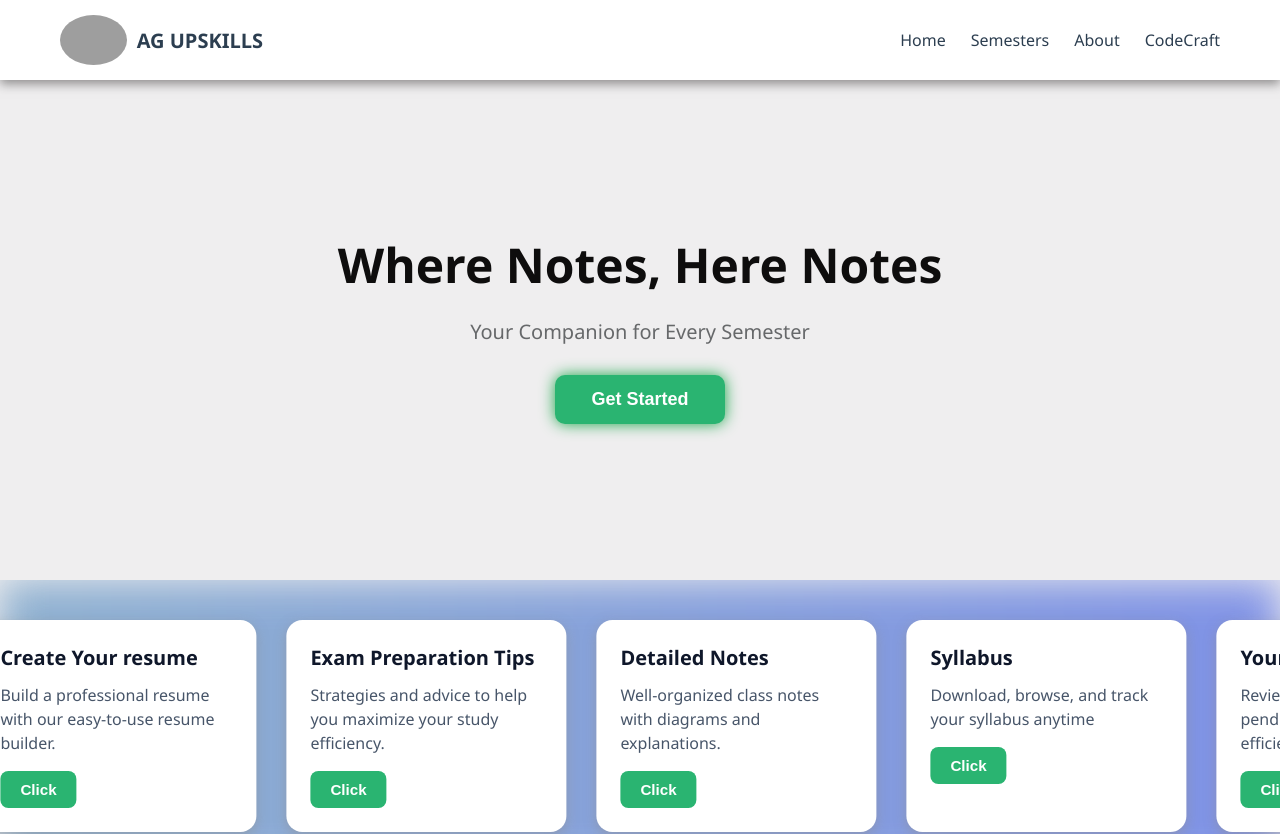
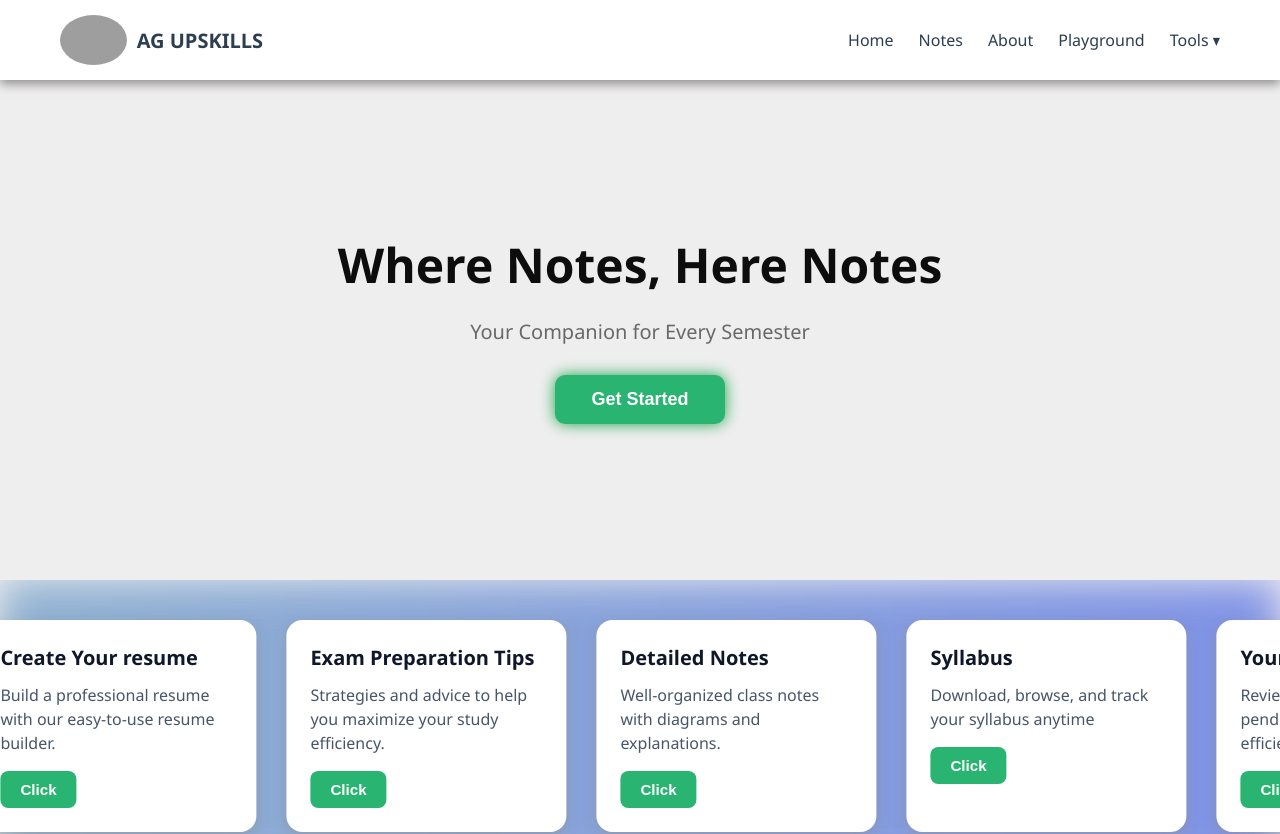
Before and after one commit to Ankita-Gupta2004/AG-Upskill, a React (Create React App) app: page / in a window 1280 px wide. Shown: the top 834 px of the page. Built offline with nearby package versions, Linux system fonts and the light colour scheme; grey boxes are pictures that could not be loaded; the HTML template or start-up script is replaced by a standard one.

Commit message:
updated navbar

```diff
--- a/src/components/header.css
+++ b/src/components/header.css
@@ -25,8 +25,7 @@
 .logo-img {
   height: 50px;
   object-fit: contain;
-    border-radius: 50%;
-
+  border-radius: 50%;
 }
 .logo h6 {
   font-size: 20px;
@@ -43,22 +42,58 @@
   padding: 0;
 }
 
-.navbar .nav-links li a {
+.navbar .nav-links li a,
+.navbar .nav-links li span {
   text-decoration: none;
   color: #2c3e50;
   font-size: 16px;
   font-weight: 500;
   transition: color 0.3s ease;
+  cursor: pointer;
 }
 
-.navbar .nav-links li a:hover {
+.navbar .nav-links li a:hover,
+.navbar .nav-links li span:hover {
   color: #1abc9c;
 }
 
-.account-icon {
-  font-size: 22px;
-  cursor: pointer;
+/* Dropdown Styles */
+.navbar .nav-links .dropdown {
+  position: relative;
+}
+
+.navbar .nav-links .dropdown-menu {
+  position: absolute;
+  top: 100%;
+  left: 0;
+  background-color: #ffffff;
+  box-shadow: 0 4px 15px rgba(0, 0, 0, 0.1);
+  list-style: none;
+  padding: 10px 0;
+  border-radius: 8px;
+  min-width: 140px;
+  display: none; /* Hidden by default */
+  z-index: 100;
+}
+
+.navbar .nav-links .dropdown-menu li {
+  padding: 8px 20px;
+}
+
+.navbar .nav-links .dropdown-menu li a {
   color: #2c3e50;
+  font-weight: 500;
+}
+
+.navbar .nav-links .dropdown-menu li a:hover {
+  color: #1abc9c;
+}
+
+/* Show dropdown on hover (desktop) */
+@media screen and (min-width: 769px) {
+  .navbar .nav-links .dropdown:hover .dropdown-menu {
+    display: block;
+  }
 }
 
 /* Mobile Menu */
@@ -84,6 +119,7 @@
     box-shadow: 0 4px 15px rgba(0, 0, 0, 0.1);
     transform: translateX(100%);
     transition: transform 0.3s ease-in-out;
+    flex-direction: column;
   }
 
   .navbar.active {
@@ -95,4 +131,19 @@
     padding: 20px;
     gap: 15px;
   }
+
+  /* Mobile dropdown toggle */
+  .navbar .nav-links .dropdown-menu {
+    position: relative;
+    top: 0;
+    left: 0;
+    box-shadow: none;
+    display: none;
+    padding-left: 15px;
+  }
+
+  .navbar .nav-links .dropdown.active .dropdown-menu {
+    display: flex;
+    flex-direction: column;
+  }
 }
--- a/src/components/header.js
+++ b/src/components/header.js
@@ -1,17 +1,22 @@
 import { useState } from "react";
-import {  FaBars } from "react-icons/fa";
+import { FaBars } from "react-icons/fa";
 import "./header.css";
 
-function Header({ onStartClick, onCodeClick }) {
+function Header({ onStartClick }) {
   const [menuOpen, setMenuOpen] = useState(false);
+  const [toolsOpen, setToolsOpen] = useState(false);
 
   const toggleMenu = () => {
     setMenuOpen((prev) => !prev);
   };
 
+  const toggleTools = () => {
+    setToolsOpen((prev) => !prev);
+  };
+
   return (
-    <div className="header-container">
-      <header className="header">
+    <header className="header-container">
+      <div className="header">
         <div className="logo">
           <img src="/logo2.png" alt="Logo" className="logo-img" />
           <h6>AG UPSKILLS</h6>
@@ -26,33 +31,39 @@ function Header({ onStartClick, onCodeClick }) {
             <li>
               <a href="/">Home</a>
             </li>
-
             <li>
               <a href="#" onClick={onStartClick}>
-                Semesters
+                Notes
               </a>
             </li>
             <li>
               <a href="/about">About</a>
             </li>
             <li>
-              <a
-                href="#codecraft-section"
-                onClick={(e) => {
-                  e.preventDefault();
-                  document
-                    .getElementById("codecraft-section")
-                    .scrollIntoView({ behavior: "smooth" });
-                }}
-              >
-                CodeCraft
-              </a>
+              <a href="/playground">Playground</a>
             </li>
-
+            <li className="dropdown">
+              <span onClick={toggleTools} className="dropdown-title">
+                Tools ▾
+              </span>
+              {toolsOpen && (
+                <ul className="dropdown-menu">
+                  <li>
+                    <a href="/tools/tool1">Tool 1</a>
+                  </li>
+                  <li>
+                    <a href="/tools/tool2">Tool 2</a>
+                  </li>
+                  <li>
+                    <a href="/tools/tool3">Tool 3</a>
+                  </li>
+                </ul>
+              )}
+            </li>
           </ul>
         </nav>
-      </header>
-    </div>
+      </div>
+    </header>
   );
 }
 
```
